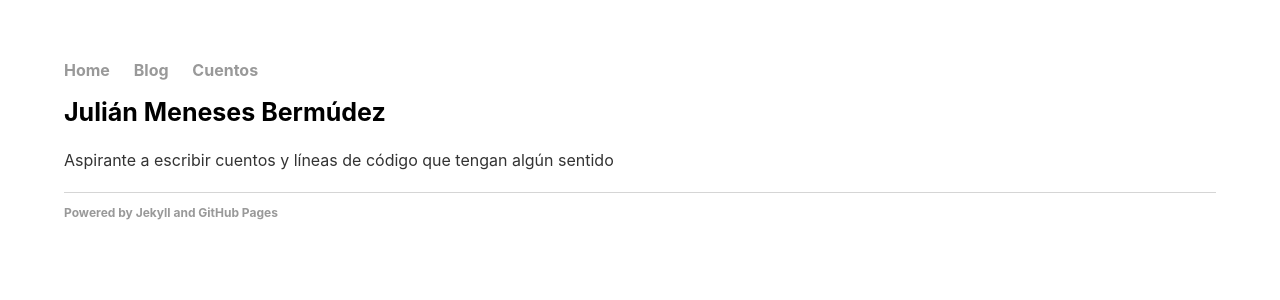
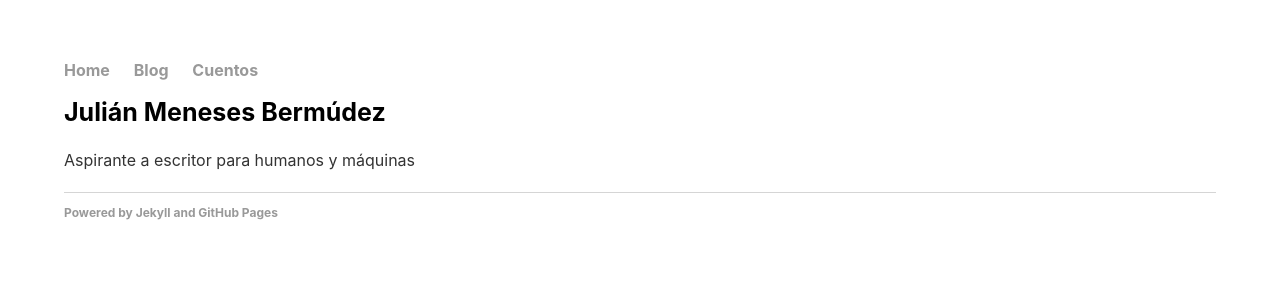
Before and after one commit to jumedata/jume-blog, a Jekyll site: the page built from index.html, in a window 1280 px wide. Shown: the top 300 px of the page. Built offline with Jekyll 4.4.1, drawn with Linux system fonts in a browser that asks for light colours.

Commit message:
Update index.html

```diff
--- a/index.html
+++ b/index.html
@@ -4,5 +4,5 @@ title: Julian Meneses
 ---
 <div class="blurb">
 	<h1>Julián Meneses Bermúdez</h1>
-	<p id="front-text">Aspirante a escribir cuentos y líneas de código que tengan algún sentido</p>
+	<p id="front-text">Aspirante a escritor para humanos y máquinas</p>
 </div><!-- /.blurb -->
```
